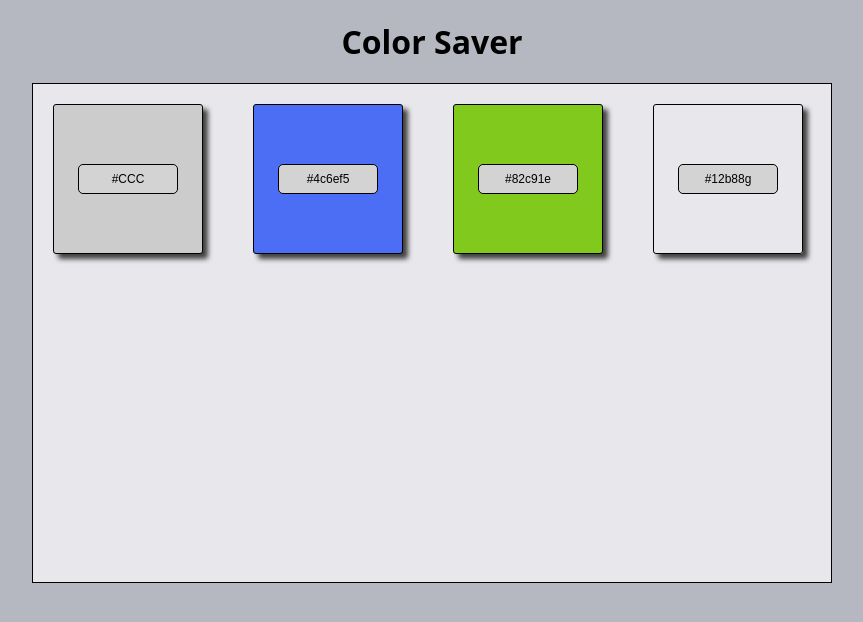
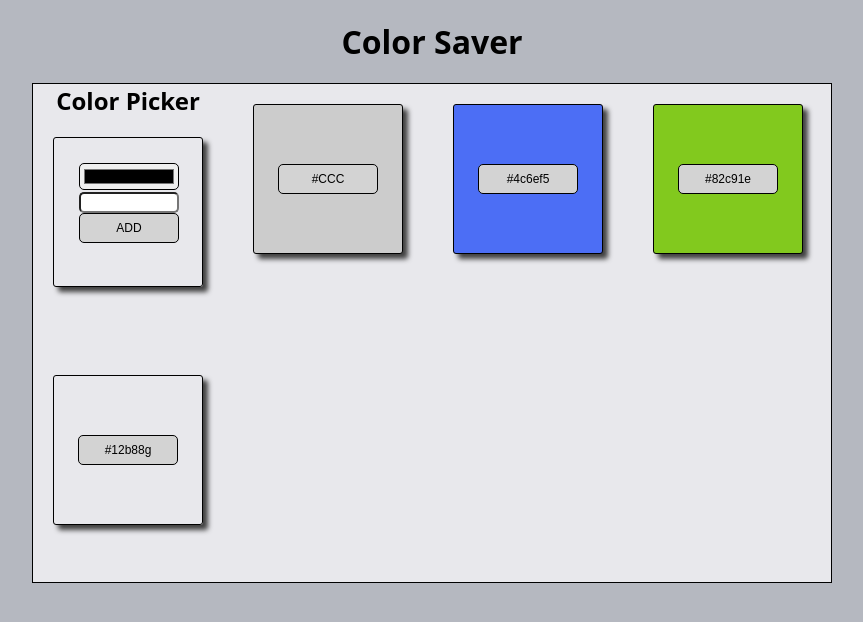
Before and after one commit to alicie232/color-saver, a React (Create React App) app: page / in a window 1280 px wide. Shown: the top 622 px of the page, without its empty margins (208-1071 px from the left). Built offline with nearby package versions, Linux system fonts and the light colour scheme.

Commit message:
start UserStory_1, add Form

```diff
--- a/src/App.js
+++ b/src/App.js
@@ -1,12 +1,14 @@
 import React from "react";
 import "./App.css";
 import ColorCard from "./components/ColorCard";
+import Form from "./components/Form";
 
 function App() {
   return (
     <>
       <h1>Color Saver</h1>
       <div className="App">
+        <Form />
         <ColorCard />
       </div>
     </>
--- /dev/null
+++ b/src/components/Form.css
@@ -0,0 +1,15 @@
+.colorPicker {
+  width: 150px;
+  height: 150px;
+  border: 1px solid;
+  margin: 20px;
+  padding: 25px;
+  gap: 10px;
+  border-radius: 3px;
+  box-shadow: 5px 5px 5px #404040;
+}
+
+input {
+  width: 100px;
+  border-radius: 5px;
+}
--- /dev/null
+++ b/src/components/Form.js
@@ -0,0 +1,21 @@
+import React, { useState } from "react";
+import "./Form.css";
+
+function Form() {
+  return (
+    <>
+      <div>
+        <h2>Color Picker</h2>
+        <div className="colorPicker">
+          <form>
+            <input id="colorwheel" type="color"></input>
+            <input id="hexcolor" type="text"></input>
+            <button className="colorCard_change">ADD</button>
+          </form>
+        </div>
+      </div>
+    </>
+  );
+}
+
+export default Form;
```
